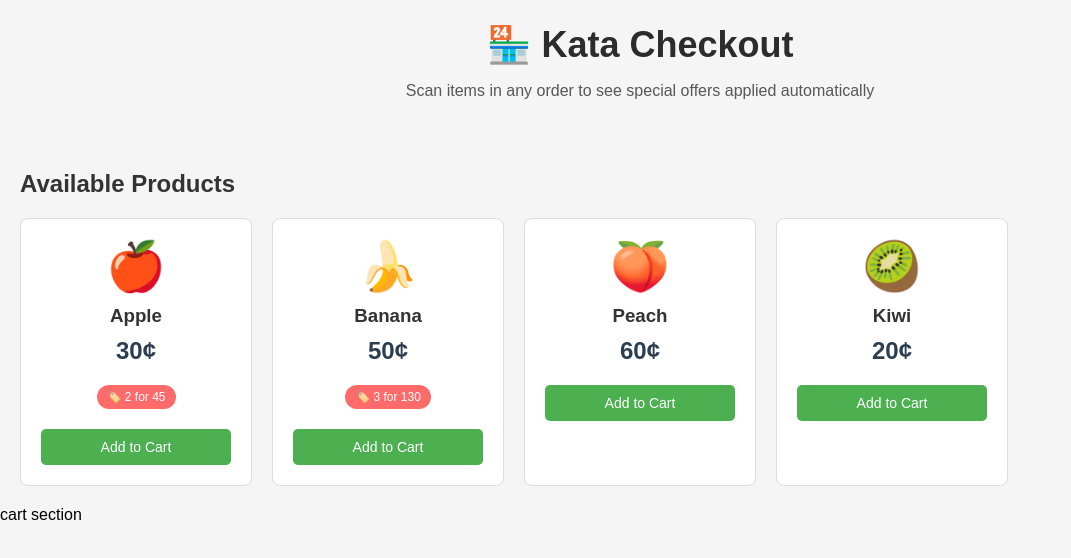
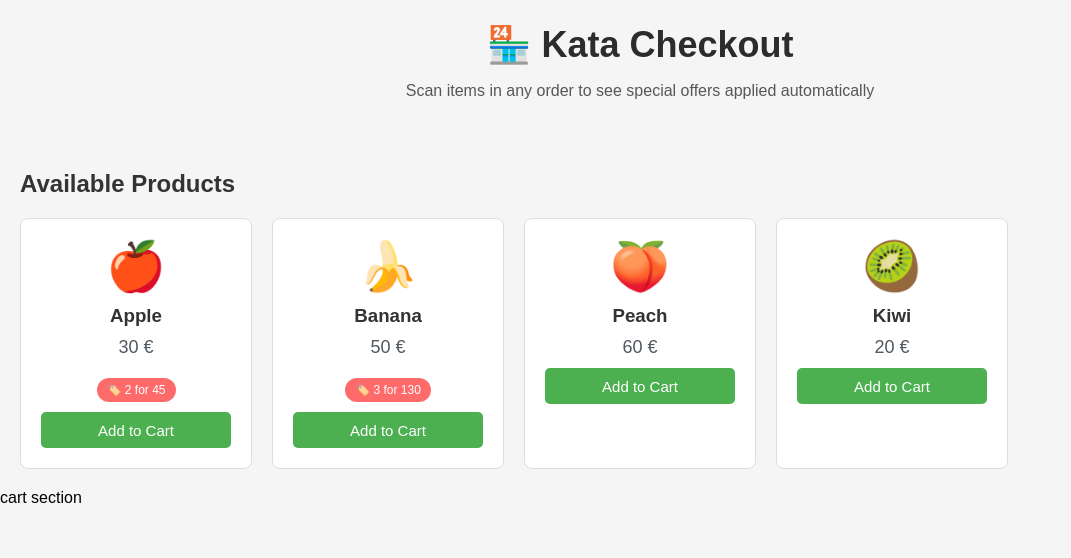
Before and after one commit to aumtuhin/checkout-kata, an Angular app: page /checkout in a window 1280 px wide. Shown: the top 558 px of the page, without its empty margins (0-1071 px from the left). Built offline with nearby package versions, Linux system fonts and the light colour scheme.

Commit message:
feat: generated shared ui/button, added to product card

```diff
--- a/src/app/components/product-list/product-list.component.css
+++ b/src/app/components/product-list/product-list.component.css
@@ -38,9 +38,8 @@
 }
 
 .product-price {
-  font-size: 24px;
-  font-weight: bold;
-  color: #2c3e50;
+  font-size: 18px;
+  color: #51585f;
   margin: 10px 0;
 }
 
--- a/src/app/components/product-list/product-list.component.html
+++ b/src/app/components/product-list/product-list.component.html
@@ -4,13 +4,13 @@
     <div *ngFor="let product of products" class="product-card">
       <div class="product-icon">{{ product.imageUrl }}</div>
       <h3>{{ product.name }}</h3>
-      <div class="product-price">{{ product.price }}¢</div>
+      <div class="product-price">{{ product.price }} €</div>
 
       <div *ngIf="getOffer(product.id)" class="offer-badge">
         🏷️ {{ getOffer(product.id)?.description }}
       </div>
 
-      <button class="add-button">Add to Cart</button>
+      <app-button variant="primary" size="md" [fullWidth]="true">Add to Cart</app-button>
     </div>
   </div>
 </div>
--- a/src/app/components/product-list/product-list.component.ts
+++ b/src/app/components/product-list/product-list.component.ts
@@ -3,10 +3,12 @@ import { CommonModule } from '@angular/common';
 import { Product, Offer } from '../../models/product.model';
 import { ProductService } from '../../services/product.service';
 
+import { ButtonComponent } from '../ui/button/button.component';
+
 @Component({
   selector: 'app-product-list',
   standalone: true,
-  imports: [CommonModule],
+  imports: [CommonModule, ButtonComponent],
   templateUrl: './product-list.component.html',
   styleUrl: './product-list.component.css',
 })
--- /dev/null
+++ b/src/app/components/ui/button/button.component.css
@@ -0,0 +1,56 @@
+button {
+  border: none;
+  padding: 10px 20px;
+  border-radius: 5px;
+  cursor: pointer;
+  font-size: 14px;
+}
+
+.primary {
+  background: var(--btn-primary-color);
+  color: #fff;
+}
+
+.primary:hover {
+  opacity: 0.9;
+}
+
+.secondary {
+  background: var(--btn-secondary-color);
+  color: #333;
+}
+
+.danger {
+  background: #e53935;
+  color: white;
+}
+
+.outline {
+  background: transparent;
+  border: 2px solid var(--btn-primary-color);
+  color: var(--btn-primary-color);
+}
+
+.sm {
+  padding: 0.3rem 0.7rem;
+  font-size: 13px;
+}
+
+.md {
+  padding: 0.6rem 1.2rem;
+  font-size: 15px;
+}
+
+.lg {
+  padding: 0.9rem 1.4rem;
+  font-size: 17px;
+}
+
+.full-width {
+  width: 100%;
+}
+
+button:disabled {
+  opacity: 0.6;
+  cursor: not-allowed;
+}
--- /dev/null
+++ b/src/app/components/ui/button/button.component.html
@@ -0,0 +1,8 @@
+<button
+  [class]="variant + ' ' + size"
+  [class.full-width]="fullWidth"
+  [disabled]="disabled"
+  (click)="onClick($event)"
+>
+  <ng-content></ng-content>
+</button>
--- /dev/null
+++ b/src/app/components/ui/button/button.component.ts
@@ -0,0 +1,22 @@
+import { Component, Input, Output, EventEmitter } from '@angular/core';
+
+@Component({
+  selector: 'app-button',
+  standalone: true,
+  templateUrl: './button.component.html',
+  styleUrls: ['./button.component.css'],
+})
+export class ButtonComponent {
+  @Input() variant: 'primary' | 'secondary' | 'danger' | 'outline' = 'primary';
+  @Input() size: 'sm' | 'md' | 'lg' = 'md';
+  @Input() disabled = false;
+  @Input() fullWidth = false;
+
+  @Output() clicked = new EventEmitter<Event>();
+
+  onClick(event: Event) {
+    if (!this.disabled) {
+      this.clicked.emit(event);
+    }
+  }
+}
--- a/src/styles.css
+++ b/src/styles.css
@@ -8,6 +8,9 @@
 
   --font-size-base: 16px;
   --font-size-sm: 14px;
+
+  --btn-primary-color: #4caf50;
+  --btn-secondary-color: #e0e0e0;
 }
 
 body {
```
Also changed, not shown: 1 other file (tests, documents, lock files or other folders).
